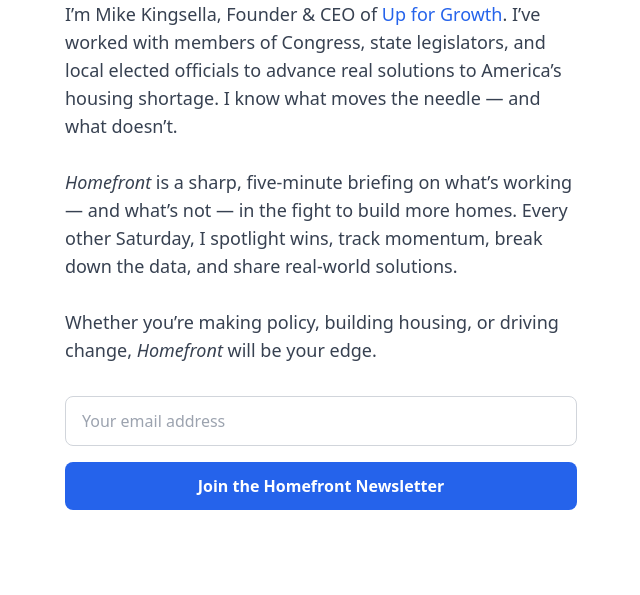
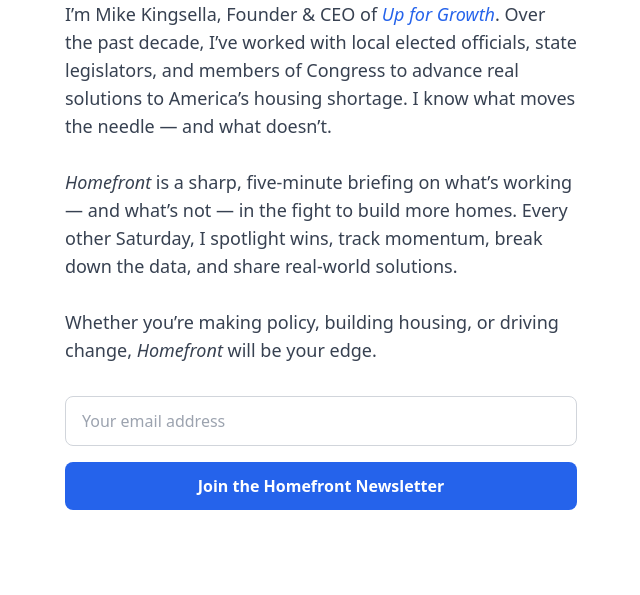
Before and after one commit to mkingsella/personalsite, a website: page public/index.html in a window 1280 px wide. Shown: the part 205-800 px from the top of the page, without its empty margins (319-959 px from the left). Drawn offline with Linux system fonts and the light colour scheme.

Commit message:
tweaked first par.

```diff
--- a/public/index.html
+++ b/public/index.html
@@ -15,7 +15,7 @@
           Subscribe to <span class="text-blue-600">Homefront</span>
         </h1>
         <p class="text-lg text-gray-700 mb-8">
-          I’m Mike Kingsella, Founder & CEO of <a href="https://www.upforgrowth.org" target="_blank" rel="noopener noreferrer" class="text-blue-600 underline">Up for Growth</a>. I’ve worked with members of Congress, state legislators, and local elected officials to advance real solutions to America’s housing shortage. I know what moves the needle — and what doesn’t.
+          I’m Mike Kingsella, Founder & CEO of <a href="https://www.upforgrowth.org" target="_blank" rel="noopener noreferrer" class="text-blue-600 underline"><em>Up for Growth</em></a>. Over the past decade, I’ve worked with local elected officials, state legislators, and members of Congress to advance real solutions to America’s housing shortage. I know what moves the needle — and what doesn’t.
           <br /><br />
           <em>Homefront</em> is a sharp, five-minute briefing on what’s working — and what’s not — in the fight to build more homes. Every other Saturday, I spotlight wins, track momentum, break down the data, and share real-world solutions.
           <br /><br />
```
